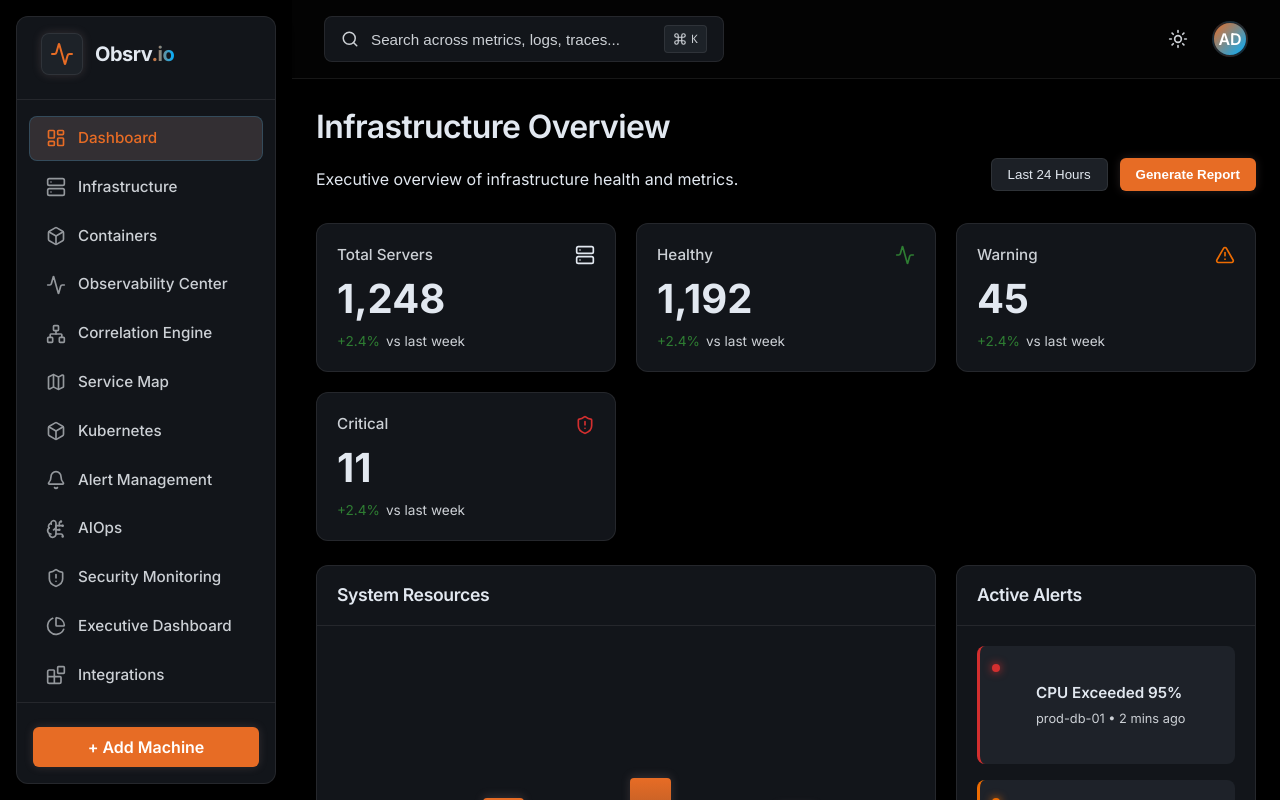
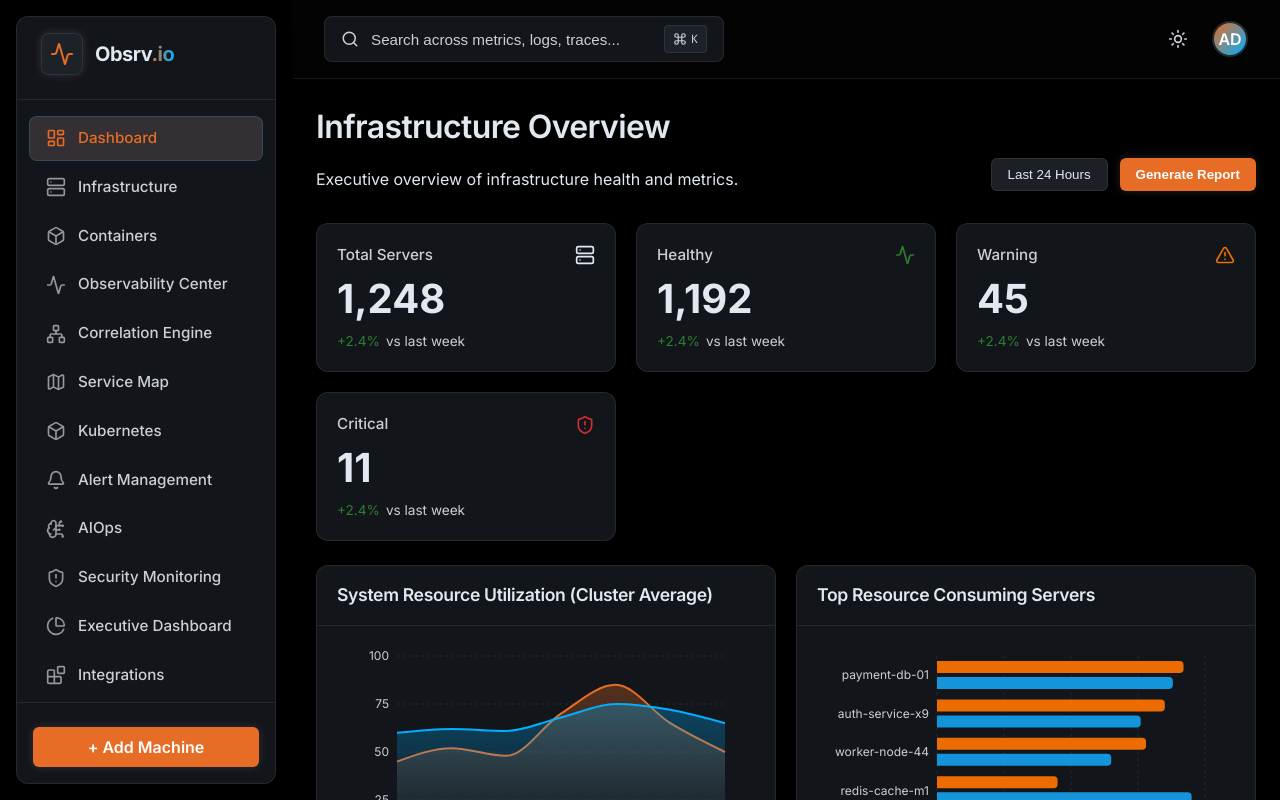
Before and after one commit to JSourabh/observability-stack, a React app in the folder frontend/: page / in a window 1280 px wide. Built offline with nearby package versions, Linux system fonts and the light colour scheme; the HTML template or start-up script is replaced by a standard one.

Commit message:
updating the dashboard graph #15

```diff
--- a/frontend/src/pages/Dashboard.css
+++ b/frontend/src/pages/Dashboard.css
@@ -54,14 +54,15 @@
   gap: 6px;
 }
 
-.dashboard-grid {
-  display: grid;
-  grid-template-columns: repeat(3, 1fr);
+.dashboard-charts-row {
+  display: flex;
   gap: 20px;
+  margin-bottom: 24px;
 }
 
-.col-span-2 {
-  grid-column: span 2;
+.chart-flex {
+  flex: 1;
+  min-width: 0;
 }
 
 .dashboard-card {
@@ -84,60 +85,23 @@
   flex: 1;
 }
 
-/* Mock Chart Styles */
-.chart-placeholder {
-  display: flex;
-  align-items: center;
-  justify-content: center;
-  min-height: 250px;
-}
-
-.mock-chart {
-  width: 100%;
-  height: 200px;
-  display: flex;
-  align-items: flex-end;
-  border-bottom: 1px solid var(--border-color);
-  padding-bottom: 1px;
-}
-
-.chart-bars {
-  display: flex;
-  align-items: flex-end;
-  justify-content: space-between;
-  width: 100%;
-  height: 100%;
-  gap: 8px;
-}
-
-.bar {
-  flex: 1;
-  background: linear-gradient(180deg, var(--accent-primary) 0%, rgba(56, 189, 248, 0.1) 100%);
-  border-radius: 4px 4px 0 0;
-  transition: height 1s ease-out;
-  box-shadow: 0 -2px 10px var(--accent-glow);
-}
-
-.bar:hover {
-  background: linear-gradient(180deg, var(--accent-secondary) 0%, rgba(129, 140, 248, 0.1) 100%);
-}
-
 /* Alert List Styles */
 .alert-list {
   list-style: none;
   display: flex;
   flex-direction: column;
-  gap: 16px;
 }
 
 .alert-item {
   display: flex;
-  align-items: flex-start;
-  gap: 12px;
-  padding: 12px;
+  align-items: center;
+  gap: 16px;
+  padding: 16px 20px;
   background: var(--surface-2);
-  border-radius: 8px;
-  border-left: 3px solid transparent;
+}
+
+.alert-item:hover {
+  background: var(--surface-hover);
 }
 
 .alert-item.critical {
@@ -149,10 +113,10 @@
 }
 
 .alert-dot {
-  width: 8px;
-  height: 8px;
+  width: 12px;
+  height: 12px;
   border-radius: 50%;
-  margin-top: 6px;
+  flex-shrink: 0;
 }
 
 .critical .alert-dot {
@@ -165,10 +129,15 @@
   box-shadow: 0 0 8px var(--status-warning);
 }
 
+.alert-content {
+  display: flex;
+  flex-direction: column;
+  gap: 4px;
+}
+
 .alert-title {
   font-weight: 600;
   font-size: 0.95rem;
-  margin-bottom: 4px;
 }
 
 .alert-meta {
--- a/frontend/src/pages/Dashboard.jsx
+++ b/frontend/src/pages/Dashboard.jsx
@@ -1,5 +1,6 @@
 import React from 'react';
 import { Server, Activity, AlertTriangle, ShieldAlert } from 'lucide-react';
+import { AreaChart, Area, BarChart, Bar, XAxis, YAxis, CartesianGrid, Tooltip, ResponsiveContainer, Legend } from 'recharts';
 import './Dashboard.css';
 
 const STATS = [
@@ -7,6 +8,24 @@ const STATS = [
   { id: 'healthy', label: 'Healthy', value: '1,192', icon: Activity, color: 'var(--status-healthy)' },
   { id: 'warning', label: 'Warning', value: '45', icon: AlertTriangle, color: 'var(--status-warning)' },
   { id: 'critical', label: 'Critical', value: '11', icon: ShieldAlert, color: 'var(--status-critical)' }
+];
+
+const RESOURCE_TREND_DATA = [
+  { time: '10:00', cpu: 45, memory: 60, network: 24 },
+  { time: '10:15', cpu: 52, memory: 62, network: 35 },
+  { time: '10:30', cpu: 48, memory: 61, network: 28 },
+  { time: '10:45', cpu: 70, memory: 68, network: 65 },
+  { time: '11:00', cpu: 85, memory: 75, network: 80 },
+  { time: '11:15', cpu: 65, memory: 72, network: 45 },
+  { time: '11:30', cpu: 50, memory: 65, network: 30 },
+];
+
+const TOP_SERVERS_DATA = [
+  { name: 'payment-db-01', cpu: 92, memory: 88 },
+  { name: 'auth-service-x9', cpu: 85, memory: 76 },
+  { name: 'worker-node-44', cpu: 78, memory: 65 },
+  { name: 'redis-cache-m1', cpu: 45, memory: 95 },
+  { name: 'frontend-proxy', cpu: 60, memory: 45 },
 ];
 
 export default function Dashboard() {
@@ -38,54 +57,81 @@ export default function Dashboard() {
         ))}
       </div>
 
-      <div className="dashboard-grid">
-        <div className="dashboard-card glass-panel col-span-2">
+      <div className="dashboard-charts-row">
+        <div className="dashboard-card glass-panel chart-flex">
           <div className="card-header">
-            <h3>System Resources</h3>
+            <h3>System Resource Utilization (Cluster Average)</h3>
           </div>
-          <div className="card-body chart-placeholder">
-            <div className="mock-chart">
-              {/* Placeholder for Recharts/Chart.js */}
-              <div className="chart-bars">
-                {[40, 65, 30, 80, 50, 45, 90, 60, 35, 75, 40, 55].map((h, i) => (
-                  <div key={i} className="bar" style={{ height: `${h}%` }}></div>
-                ))}
+          <div className="card-body">
+            <ResponsiveContainer width="100%" height={250}>
+              <AreaChart data={RESOURCE_TREND_DATA} margin={{ top: 10, right: 30, left: 0, bottom: 0 }}>
+                <defs>
+                  <linearGradient id="colorCpu" x1="0" y1="0" x2="0" y2="1">
+                    <stop offset="5%" stopColor="var(--accent-primary)" stopOpacity={0.3}/>
+                    <stop offset="95%" stopColor="var(--accent-primary)" stopOpacity={0}/>
+                  </linearGradient>
+                  <linearGradient id="colorMem" x1="0" y1="0" x2="0" y2="1">
+                    <stop offset="5%" stopColor="var(--accent-secondary)" stopOpacity={0.3}/>
+                    <stop offset="95%" stopColor="var(--accent-secondary)" stopOpacity={0}/>
+                  </linearGradient>
+                </defs>
+                <XAxis dataKey="time" stroke="var(--text-muted)" fontSize={12} tickLine={false} axisLine={false} />
+                <YAxis stroke="var(--text-muted)" fontSize={12} tickLine={false} axisLine={false} />
+                <CartesianGrid strokeDasharray="3 3" stroke="var(--border-color)" vertical={false} />
+                <Tooltip contentStyle={{ backgroundColor: 'var(--surface-2)', borderColor: 'var(--border-color)', borderRadius: '8px' }} />
+                <Legend iconType="circle" wrapperStyle={{ fontSize: '12px', color: 'var(--text-muted)' }} />
+                <Area type="monotone" dataKey="cpu" name="CPU Usage (%)" stroke="var(--accent-primary)" fillOpacity={1} fill="url(#colorCpu)" strokeWidth={2} />
+                <Area type="monotone" dataKey="memory" name="Memory Usage (%)" stroke="var(--accent-secondary)" fillOpacity={1} fill="url(#colorMem)" strokeWidth={2} />
+              </AreaChart>
+            </ResponsiveContainer>
           </div>
+        </div>
+
+        <div className="dashboard-card glass-panel chart-flex">
+          <div className="card-header">
+            <h3>Top Resource Consuming Servers</h3>
+          </div>
+          <div className="card-body">
+            <ResponsiveContainer width="100%" height={250}>
+              <BarChart data={TOP_SERVERS_DATA} layout="vertical" margin={{ top: 10, right: 30, left: 20, bottom: 0 }}>
+                <XAxis type="number" domain={[0, 100]} stroke="var(--text-muted)" fontSize={12} tickLine={false} axisLine={false} />
+                <YAxis dataKey="name" type="category" stroke="var(--text-muted)" fontSize={12} tickLine={false} axisLine={false} width={100} />
+                <CartesianGrid strokeDasharray="3 3" stroke="var(--border-color)" horizontal={false} />
+                <Tooltip contentStyle={{ backgroundColor: 'var(--surface-2)', borderColor: 'var(--border-color)', borderRadius: '8px' }} />
+                <Legend iconType="circle" wrapperStyle={{ fontSize: '12px', color: 'var(--text-muted)' }} />
+                <Bar dataKey="cpu" name="CPU (%)" fill="var(--status-warning)" radius={[0, 4, 4, 0]} barSize={12} />
+                <Bar dataKey="memory" name="Memory (%)" fill="var(--status-info)" radius={[0, 4, 4, 0]} barSize={12} />
+              </BarChart>
+            </ResponsiveContainer>
           </div>
         </div>
       </div>
 
       <div className="dashboard-card glass-panel">
         <div className="card-header">
-            <h3>Active Alerts</h3>
+          <h3>Active Critical Alerts</h3>
         </div>
-          <div className="card-body">
-            <ul className="alert-list">
-              <li className="alert-item critical">
+        <div className="card-body" style={{ padding: '0' }}>
+          <ul className="alert-list" style={{ gap: '0' }}>
+            <li className="alert-item critical" style={{ borderRadius: '0', borderBottom: '1px solid var(--border-color)' }}>
               <div className="alert-dot"></div>
               <div className="alert-content">
-                  <div className="alert-title">CPU Exceeded 95%</div>
-                  <div className="alert-meta">prod-db-01 • 2 mins ago</div>
+                <div className="alert-title">payment-db-01: CPU Exceeded 95%</div>
+                <div className="alert-meta">Firing for 2 mins • Database Cluster</div>
               </div>
+              <button className="btn-secondary" style={{ padding: '4px 12px', fontSize: '0.8rem', marginLeft: 'auto' }}>Investigate</button>
             </li>
-              <li className="alert-item warning">
+            <li className="alert-item critical" style={{ borderRadius: '0', borderBottom: '1px solid var(--border-color)' }}>
               <div className="alert-dot"></div>
               <div className="alert-content">
-                  <div className="alert-title">High Memory Usage</div>
-                  <div className="alert-meta">redis-cache-04 • 15 mins ago</div>
+                <div className="alert-title">auth-service-x9: API Latency Spike</div>
+                <div className="alert-meta">Firing for 32 mins • Identity Provider</div>
               </div>
-              </li>
-              <li className="alert-item critical">
-                <div className="alert-dot"></div>
-                <div className="alert-content">
-                  <div className="alert-title">API Latency Spike</div>
-                  <div className="alert-meta">payment-service • 32 mins ago</div>
-                </div>
+              <button className="btn-secondary" style={{ padding: '4px 12px', fontSize: '0.8rem', marginLeft: 'auto' }}>Investigate</button>
             </li>
           </ul>
         </div>
       </div>
     </div>
-    </div>
   );
 }
```
Lines whose indentation alone changed are shown as unchanged.
